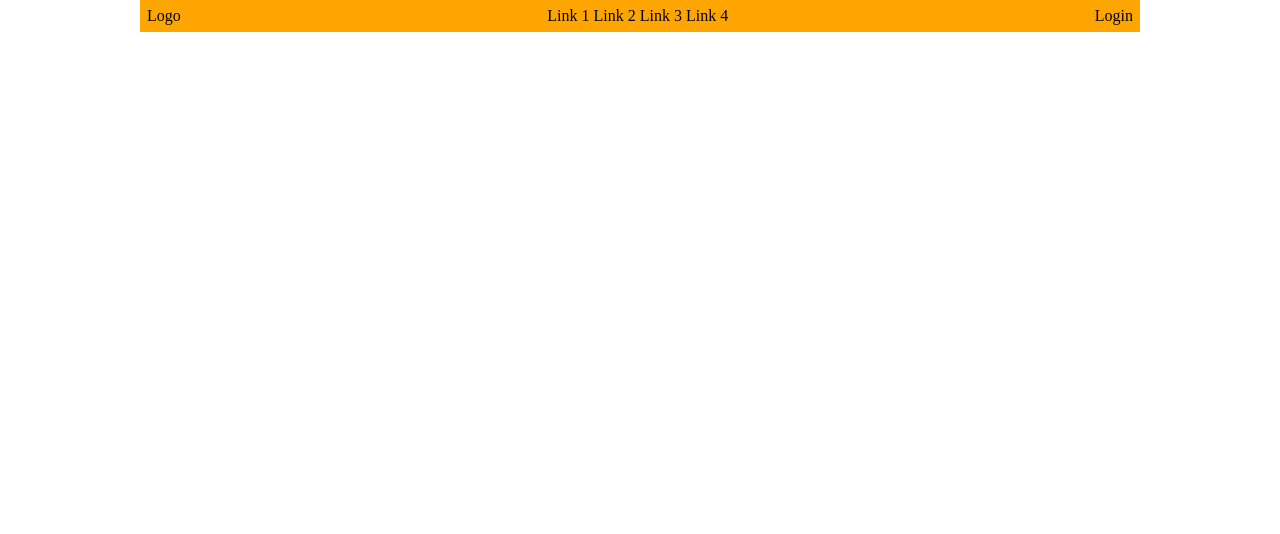
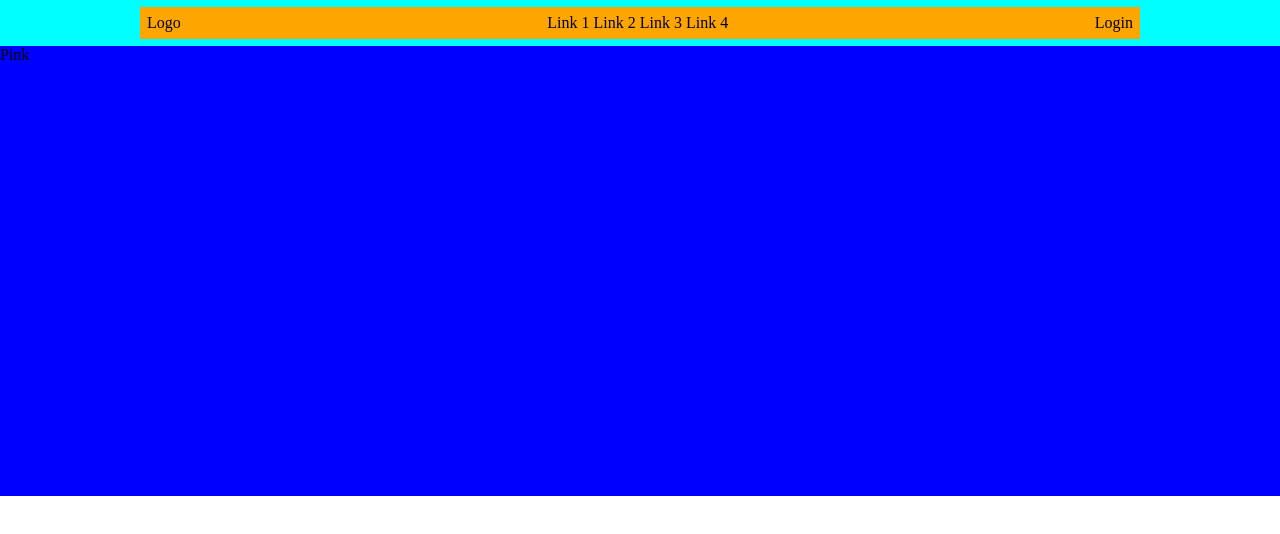
Before and after one commit to fabiomazzilli85/htmlcss-struttura-discord, a plain HTML site: page index.html in a window 1280 px wide. Drawn offline with Linux system fonts and the light colour scheme.

Commit message:
Ho fixato un problema legato alla nav: nel CSS ho inserito il background come richiesto.

```diff
--- a/index.html
+++ b/index.html
@@ -8,7 +8,8 @@
 </head>
 <body>
     <header>
-        <nav class="flex_nav container">
+        <nav class="nav-background">
+            <div class="flex_nav container">
                 <div class="logo">Logo</div>
 
                 <div>
@@ -19,12 +20,16 @@
                 </div>
 
                 <div class="login">Login</div>
+            </div>
     </nav>
     </header>
 
     <main>
 
         <section>
+            <div class="background_blue">
+                <div class="pink">Pink</div>
+            </div>
         </section>
 
         <section>
--- a/style/style.css
+++ b/style/style.css
@@ -47,4 +47,5 @@ a {
 
 .nav-background {
     background-color: aqua;
+    padding: 7px;
 }
```
Lines whose indentation alone changed are shown as unchanged.
